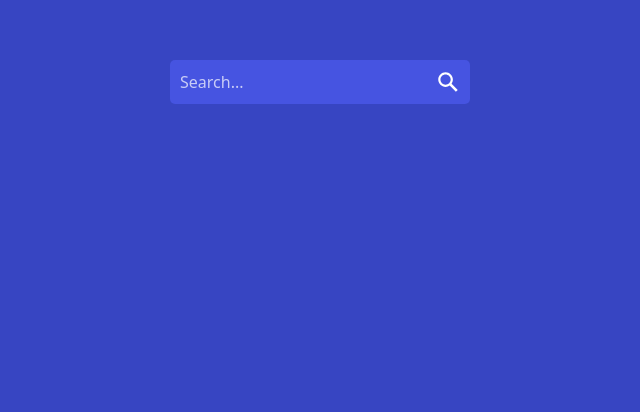
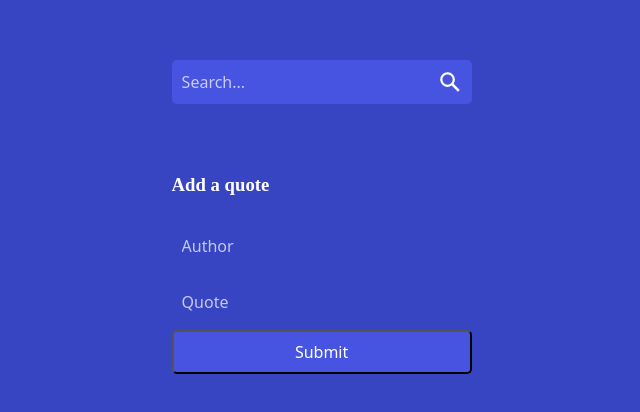
Before and after one commit to kushkamisha/information-search-methods, a website: page public/index.html in a window 1280 px wide. Shown: the part 140-552 px from the top of the page, without its empty margins (342-982 px from the left). Drawn offline with Linux system fonts and the light colour scheme.

Commit message:
Add an add quote form

```diff
--- a/package.json
+++ b/package.json
@@ -3,6 +3,7 @@
   "version": "8.0.0",
   "main": "index.js",
   "scripts": {
+    "start": "npx nodemon server.js",
     "test": "echo \"Error: no test specified\" && exit 1"
   },
   "repository": {
@@ -19,7 +20,8 @@
   "dependencies": {
     "@elastic/elasticsearch": "^7.12.0",
     "express": "^4.17.1",
-    "fastify": "^3.14.2"
+    "fastify": "^3.14.2",
+    "nodemon": "^2.0.7"
   },
   "devDependencies": {},
   "description": ""
--- a/public/index.html
+++ b/public/index.html
@@ -2,14 +2,14 @@
 <html lang='en' class=''>
   <head>
     <meta charset='UTF-8'>
-    <title>Search Bar Demo</title>
+    <title>Elastic Search</title>
     <style>
-        body {
+     body {
         background-color: #3745c2;
-        margin: 200px 40%;
       }
 
-      form {
+      #form {
+        margin: 200px 40% 0;
         background-color: #4654e1;
         width: 300px;
         height: 44px;
@@ -18,14 +18,52 @@
         flex-direction:row;
         align-items:center;
       }
-
-      input {
+      #form > input {
         all: unset;
         font: 16px system-ui;
         color: #fff;
         height: 100%;
         width: 100%;
         padding: 6px 10px;
+      }
+      #add {
+        margin: 0px 40%;
+        /* background-color: #4654e1; */
+        width: 300px;
+        height: 44px;
+        border-radius: 5px;
+        /* display:flex;
+        flex-direction:row; */
+        align-items:center;
+      }
+      #add > input {
+        all: unset;
+        font: 16px system-ui;
+        color: #fff;
+        height: 100%;
+        width: 100%;
+        padding: 6px 10px;
+      }
+      h3 {
+        margin: 70px 40% 0;
+        color: white;
+        /* background-color: #4654e1; */
+        width: 300px;
+        height: 44px;
+        border-radius: 5px;
+        /* display:flex;
+        flex-direction:row; */
+        align-items:center;
+      }
+      #add > button {
+        /* margin: 0px 40%; */
+        background-color: #4654e1;
+        width: 300px;
+        height: 44px;
+        border-radius: 5px;
+        color: white;
+        font: 16px system-ui;
+        cursor: pointer;
       }
 
       ::placeholder {
@@ -41,11 +79,15 @@
         padding: 10px;
       }
 
-      button {
+      #form > button {
         all: unset;
         cursor: pointer;
         width: 44px;
         height: 44px;
+      }
+      #results {
+        margin: 0 30%;
+        align-items:center;
       }
     </style>
   </head>
@@ -55,6 +97,13 @@
       <button>
         <svg viewBox="0 0 1024 1024"><path class="path1" d="M848.471 928l-263.059-263.059c-48.941 36.706-110.118 55.059-177.412 55.059-171.294 0-312-140.706-312-312s140.706-312 312-312c171.294 0 312 140.706 312 312 0 67.294-24.471 128.471-55.059 177.412l263.059 263.059-79.529 79.529zM189.623 408.078c0 121.364 97.091 218.455 218.455 218.455s218.455-97.091 218.455-218.455c0-121.364-103.159-218.455-218.455-218.455-121.364 0-218.455 97.091-218.455 218.455z"></path></svg>
       </button>
+    </form>
+
+    <h3>Add a quote</h3>
+    <form id="add" name="Add a quote">
+        <input type="text" name="author" placeholder="Author"><br>
+        <input type="text" name="quote" placeholder="Quote"><br>
+        <button>Submit</button>
     </form>
 
     <br>
```
Also changed, not shown: 1 other file.
